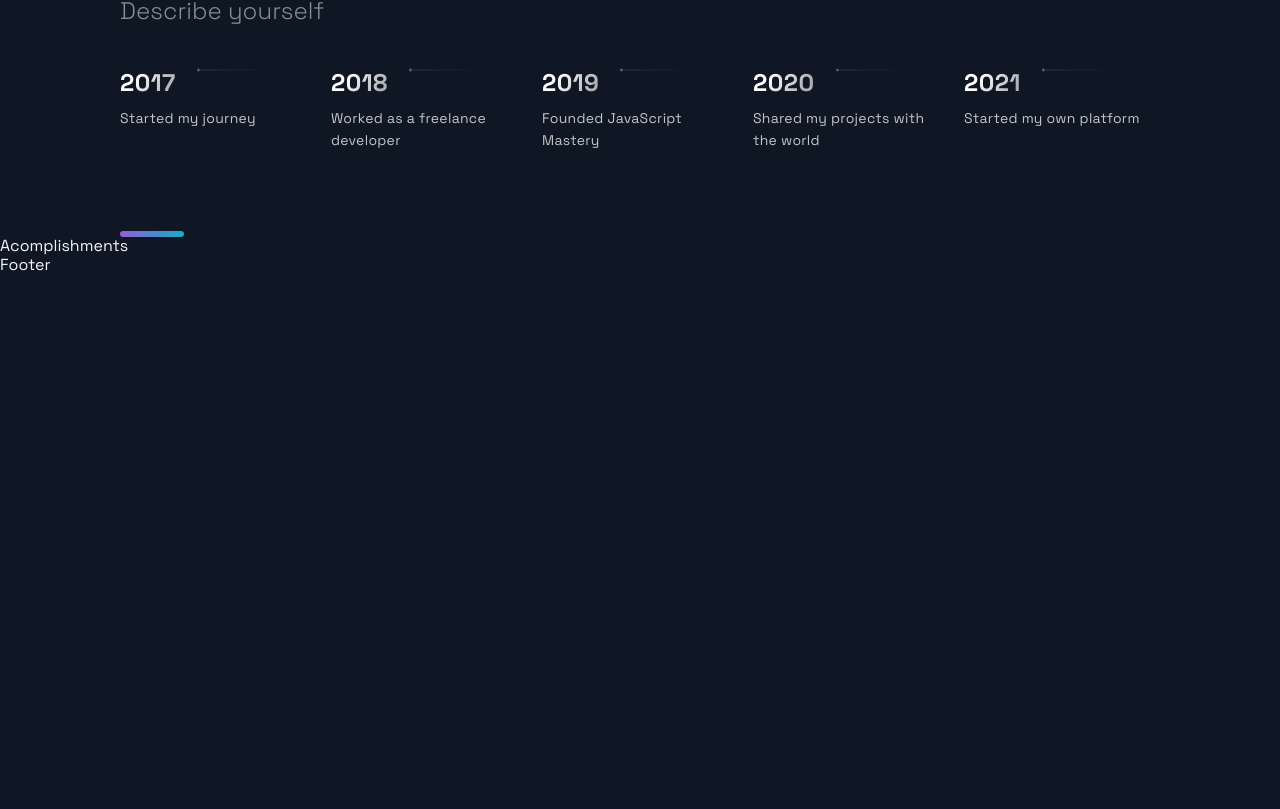
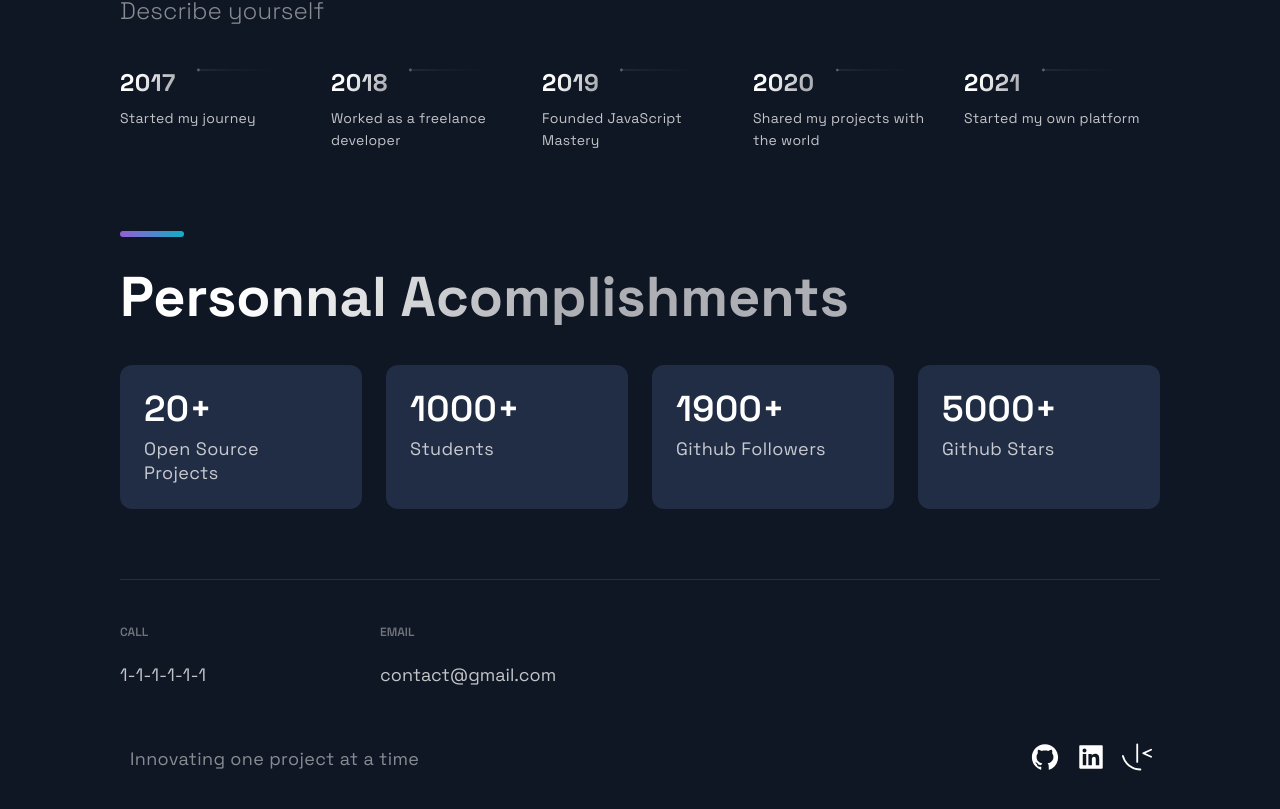
Before and after one commit to juliengDev/Portfolio, a Next.js app: page / in a window 1280 px wide. Shown: the part 3049-3858 px from the top of the page. Before the commit the page ends 3324 px from the top, so only its background shows below. Built offline with nearby package versions, Linux system fonts and the light colour scheme.

Commit message:
Acomplishments and footer section done

```diff
--- a/src/components/Acomplishments/Acomplishments.js
+++ b/src/components/Acomplishments/Acomplishments.js
@@ -1,19 +1,32 @@
-import React from 'react';
+import React from "react";
 
-import { Section, SectionDivider, SectionTitle } from '../../styles/GlobalComponents';
-import { Box, Boxes, BoxNum, BoxText } from './AcomplishmentsStyles';
+import {
+  Section,
+  SectionDivider,
+  SectionTitle,
+} from "../../styles/GlobalComponents";
+import { Box, Boxes, BoxNum, BoxText } from "./AcomplishmentsStyles";
 
 const data = [
-  { number: 20, text: 'Open Source Projects'},
-  { number: 1000, text: 'Students', },
-  { number: 1900, text: 'Github Followers', },
-  { number: 5000, text: 'Github Stars', }
+  { number: 20, text: "Open Source Projects" },
+  { number: 1000, text: "Students" },
+  { number: 1900, text: "Github Followers" },
+  { number: 5000, text: "Github Stars" },
 ];
 
 const Acomplishments = () => (
-  <div>
-    Acomplishments
-  </div>
+  <Section>
+    <SectionTitle>Personnal Acomplishments</SectionTitle>
+    <Boxes>
+      {data.map(({ number, text }, index) => {
+        return (
+          <Box key={index}>
+            <BoxNum>{number}+</BoxNum>
+            <BoxText>{text}</BoxText>
+          </Box>
+        );
+      })}
+    </Boxes>
+  </Section>
 );
-
 export default Acomplishments;
--- a/src/components/Footer/Footer.js
+++ b/src/components/Footer/Footer.js
@@ -1,14 +1,50 @@
-import React from 'react';
-import { AiFillGithub, AiFillInstagram, AiFillLinkedin } from 'react-icons/ai';
+import React from "react";
+import { AiFillGithub, AiFillInstagram, AiFillLinkedin } from "react-icons/ai";
+import { SiFrontendmentor } from "react-icons/si";
 
-import { SocialIcons } from '../Header/HeaderStyles';
-import { CompanyContainer, FooterWrapper, LinkColumn, LinkItem, LinkList, LinkTitle, Slogan, SocialContainer, SocialIconsContainer } from './FooterStyles';
+import { SocialIcons } from "../Header/HeaderStyles";
+import {
+  CompanyContainer,
+  FooterWrapper,
+  LinkColumn,
+  LinkItem,
+  LinkList,
+  LinkTitle,
+  Slogan,
+  SocialContainer,
+  SocialIconsContainer,
+} from "./FooterStyles";
 
 const Footer = () => {
   return (
-    <div>
-      Footer
-    </div>
+    <FooterWrapper>
+      <LinkList>
+        <LinkColumn>
+          <LinkTitle>Call</LinkTitle>
+          <LinkItem href="1-1-1-1-1-1">1-1-1-1-1-1</LinkItem>
+        </LinkColumn>
+        <LinkColumn>
+          <LinkTitle>Email</LinkTitle>
+          <LinkItem href="mailto:contact@gmail.com">contact@gmail.com</LinkItem>
+        </LinkColumn>
+      </LinkList>
+      <SocialContainer>
+        <CompanyContainer>
+          <Slogan>Innovating one project at a time</Slogan>
+        </CompanyContainer>
+        <SocialContainer>
+          <SocialIcons href="https://github.com/juliengDev">
+            <AiFillGithub size="3rem" />
+          </SocialIcons>
+          <SocialIcons href="https://www.linkedin.com/in/julien-gilbert-reactjs/">
+            <AiFillLinkedin size="3rem" />
+          </SocialIcons>
+          <SocialIcons href="https://www.frontendmentor.io/profile/juliengDev">
+            <SiFrontendmentor size="3rem" />
+          </SocialIcons>
+        </SocialContainer>
+      </SocialContainer>
+    </FooterWrapper>
   );
 };
 
```
